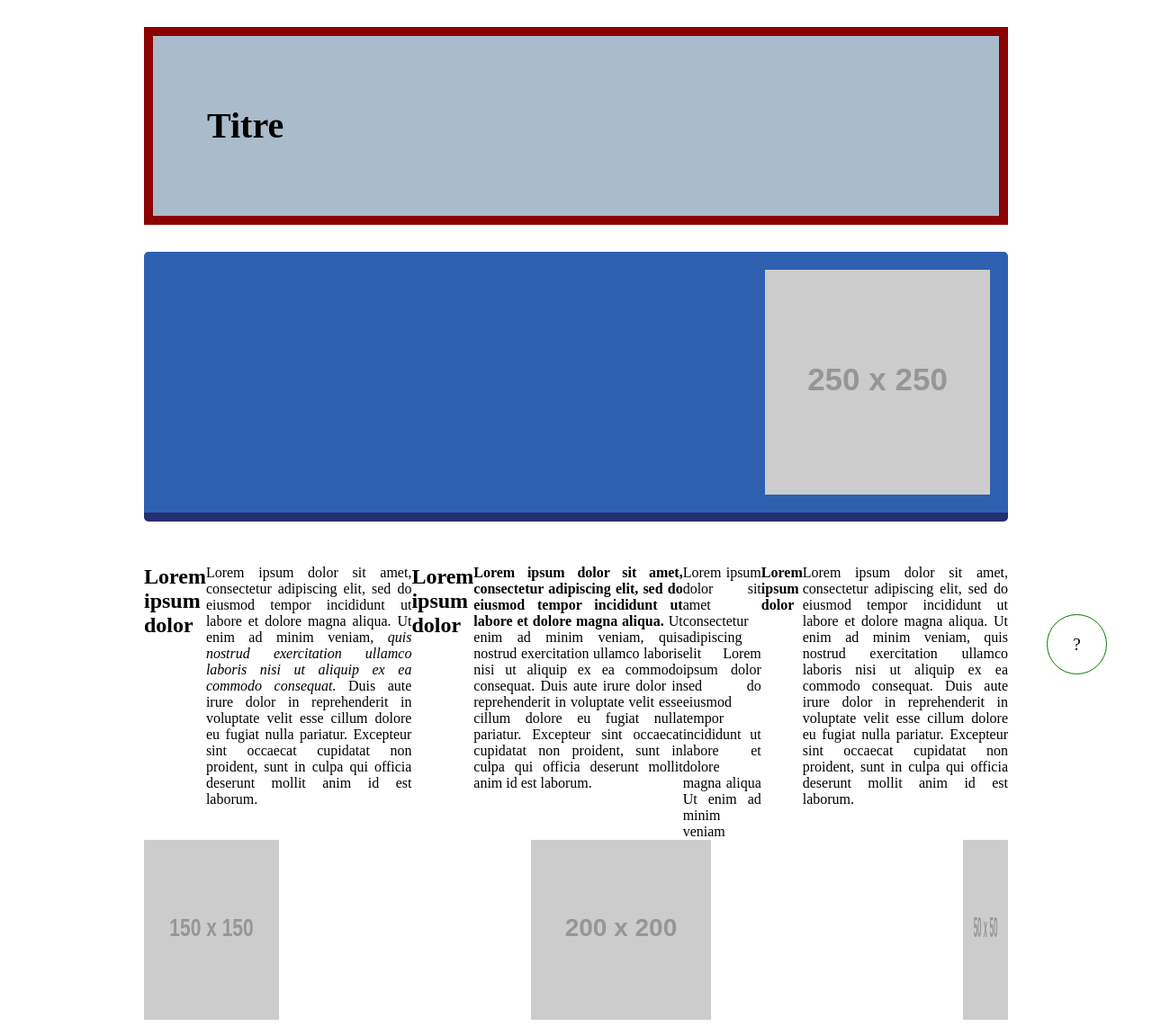
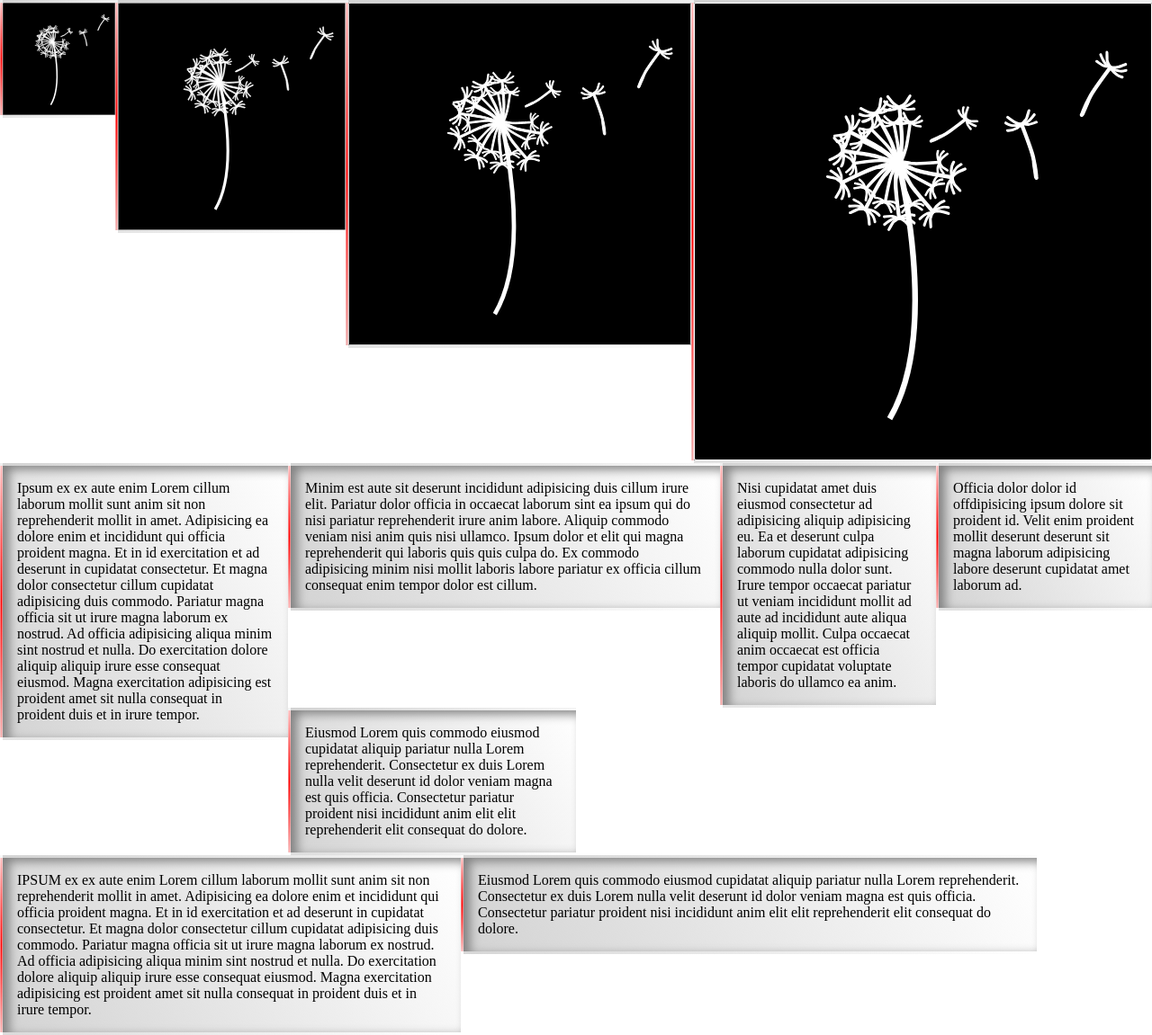
Before and after one commit to LaureBre/flex-fixed, a plain HTML site: page index.html in a window 1280 px wide. Shown: the whole page at 90% size. Drawn offline with Linux system fonts and the light colour scheme; placeholder pictures from the web are drawn by us.

Commit message:
merged with other float tests

```diff
--- a/css/exo1.css
+++ /dev/null
@@ -1,95 +0,0 @@
-*
-{
-  /* réinitialisation des margin/padding de tout le document */
-  padding: 0;
-  margin: 0;
-  /* border: 1px solid; */
-}
-
-/* Page entière, sauf exceptions : Limite l'affichage aux 3/4 et Centre */
-#conteneur
-{
-  width: 75%;
-  margin: auto;
-}
-
-header
-{
-  margin: 30px auto 30px auto;
-  background: #aabbcc;
-  height: 200px;
-  border: 10px solid darkred;
-}
-
-header h1
-{
-  font-size: 2.5em;
-  margin: auto auto auto 60px;
-  line-height: 200px;
-}
-
-main
-{
-  border-radius: 5px;
-  padding: 20px;
-  position: relative;
-  height: 250px;
-  background-color: rgb(45, 97, 176);
-  border-bottom: 10px solid;
-  border-bottom-color: rgb(39, 46, 113);
-  /* pour que son enfant ait une position: absolute relativement à lui */
-}
-
-main img
-{
-  position: absolute;
-  right: 20px;
-}
-
-#bouton
-{
-  /* Position fixe, définie par espaces à droite et en bas */
-  position: fixed;
-  right: 50px;
-  bottom: 50px;
-
-  /* Arrondi & taille de la division */
-  border-radius: 100%;
-  width: 65px;
-  height: 65px;
-
-  /* Centrer horizontalement et verticalement */
-  display: flex;
-
-  /* Lignes empilées */
-  flex-direction: column;
-
-  /* Centrer dans la colonne donc verticalement */
-  justify-content: center;
-
-  /* Centrer classiquement le texte - horizontalement */
-  text-align: center;
-
-  border: 1px solid green;
-  font-size: 1.2em;
-}
-
-#bouton:hover
-{
-  background-color: rgb(69, 133, 42);
-  color: white;
-}
-
-article
-{
-  margin-top: 3em;
-  text-align: justify;
-  /* Pour montrer un flex par défaut, qui aligne les éléments sur une ligne */
-  display: flex;
-}
-
-footer
-{
-  display: flex;
-  justify-content: space-between;
-}
--- /dev/null
+++ b/css/grid.css
@@ -0,0 +1,91 @@
+*
+{
+  margin: 0;
+  padding: 0;
+  box-sizing: border-box;
+}
+
+.container
+{
+  width: 100%;
+}
+
+/* Retour à la ligne */
+/* Crée une division vide sans rien à droite ni à gauche */
+.row::after
+{
+    content: "";
+    clear: both;
+    display: table;
+}
+
+[class*="col-"]
+{
+    float: left;
+    background-image: linear-gradient(60deg, rgba(33, 33, 33, 0.2), white);
+}
+
+
+/* grille à 10 colonnes */
+@media all and (max-width: 767px)
+{
+  .col-1, .col-6 {width: 20%;}
+  .col-2, .col-7 {width: 40%;}
+  .col-3, .col-8 {width: 60%;}
+  .col-4, .col-9 {width: 80%;}
+  .col-5, .col-10 {width: 100%;}
+
+  *
+  {
+    font-size: 1.02em;
+  }
+}
+
+@media all and (min-width: 768px)
+{
+  .col-1 {width: 10%;}
+  .col-2 {width: 20%;}
+  .col-3 {width: 30%;}
+  .col-4 {width: 40%;}
+  .col-5 {width: 50%;}
+  .col-6 {width: 60%;}
+  .col-7 {width: 70%;}
+  .col-8 {width: 80%;}
+  .col-9 {width: 90%;}
+  .col-10 {width: 100%;}
+}
+
+@media all and (min-width: 992px) and (max-width: 1199px)
+{
+
+}
+
+@media all and (min-width: 1200px)
+{
+
+}
+
+
+.col-hexa-1 {width: 6.25%;}
+.col-hexa-2 {width: 12.5%;}
+.col-hexa-3 {width: 18.75%;}
+.col-hexa-4 {width: 25%;}
+.col-hexa-5 {width: 31.25%;}
+.col-hexa-6 {width: 37.5%;}
+.col-hexa-7 {width: 43.75%;}
+.col-hexa-8 {width: 50%;}
+.col-hexa-9 {width: 56.25%;}
+.col-hexa-10 {width: 62.5%;}
+.col-hexa-11 {width: 68.75%;}
+.col-hexa-12 {width: 75%;}
+.col-hexa-13 {width: 81.25%;}
+.col-hexa-14 {width: 87.5%;}
+.col-hexa-15 {width: 93.75%;}
+.col-hexa-16 {width: 100%;}
+/* grille hexadécimale */
+
+.col-1-quart {width: 25%;}
+.col-2-quart {width: 50%;}
+.col-3-quart {width: 75%;}
+.col-4-quart {width: 100%;}
+/* grille en quarts */
--- /dev/null
+++ b/css/style.css
@@ -0,0 +1,13 @@
+*[class^="col"]
+{
+  box-shadow: 7px 4px 12px grey inset;
+  border-top-width: 3px;
+  border-right-width: 0;
+  border-style: solid;
+  border-image: radial-gradient(red, rgba(0, 0, 0, 0)) 0 100%;
+}
+
+p
+{
+  padding: 1em;
+}
--- a/index.html
+++ b/index.html
@@ -4,41 +4,34 @@
   <meta charset="UTF-8">
   <meta name="viewport" content="width=device-width, initial-scale=1.0">
   <meta http-equiv="X-UA-Compatible" content="ie=edge">
-  <title>placeholder</title>
-  <link type="text/css" rel="stylesheet" href="css/exo1.css">
+  <link rel="stylesheet" type="text/css" href="css/grid.css">
+  <link rel="stylesheet" type="text/css" href="css/style.css">
+  <title>DIY grid</title>
 </head>
 
 <body>
-  <div id="conteneur">
+  <div class="container">
 
-    <header>
-      <h1>Titre</h1>
-    </header>
-
-    <main>
-      <img src="http://via.placeholder.com/250x250" alt="Image placeholder en 250 par 250">
-    </main>
-
-    <div id="bouton">
-      <p>?</p>
+    <div class="row">
+        <img class="col-1" src="img/dandelion.svg" alt="">
+        <img class="col-2" src="img/dandelion.svg" alt="">
+        <img class="col-3" src="img/dandelion.svg" alt="">
+        <img class="col-4" src="img/dandelion.svg" alt="">
     </div>
 
-    <article>
-      <h1>Lorem ipsum dolor</h1><br /><br />
-      <p>Lorem ipsum dolor sit amet, consectetur adipiscing elit, sed do eiusmod tempor incididunt ut labore et dolore magna aliqua. Ut enim ad minim veniam, <em>quis nostrud exercitation ullamco laboris nisi ut aliquip ex ea commodo consequat.</em> Duis aute irure dolor in reprehenderit in voluptate velit esse cillum dolore eu fugiat nulla pariatur. Excepteur sint occaecat cupidatat non proident, sunt in culpa qui officia deserunt mollit anim id est laborum.</p><br /><br />
-      <h2>Lorem ipsum dolor</h2><br /><br />
-      <p><strong>Lorem ipsum dolor sit amet, consectetur adipiscing elit, sed do eiusmod tempor incididunt ut labore et dolore magna aliqua.</strong> Ut enim ad minim veniam, quis nostrud exercitation ullamco laboris nisi ut aliquip ex ea commodo consequat. Duis aute irure dolor in reprehenderit in voluptate velit esse cillum dolore eu fugiat nulla pariatur. Excepteur sint occaecat cupidatat non proident, sunt in culpa qui officia deserunt mollit anim id est laborum.</p>
-      <p>Lorem ipsum dolor sit amet consectetur adipiscing elit Lorem ipsum dolor sed do eiusmod tempor incididunt ut labore et dolore magna aliqua Ut enim ad minim veniam</p>
-        <h4>Lorem ipsum dolor</h4><br /><br />
-      <p>Lorem ipsum dolor sit amet, consectetur adipiscing elit, sed do eiusmod tempor incididunt ut labore et dolore magna aliqua. Ut enim ad minim veniam, quis nostrud exercitation ullamco laboris nisi ut aliquip ex ea commodo consequat. Duis aute irure dolor in reprehenderit in voluptate velit esse cillum dolore eu fugiat nulla pariatur. Excepteur sint occaecat cupidatat non proident, sunt in culpa qui officia deserunt mollit anim id est laborum.</p><br />
-    </article>
+    <div class="row">
+      <p class="col-hexa-4">Ipsum ex ex aute enim Lorem cillum laborum mollit sunt anim sit non reprehenderit mollit in amet. Adipisicing ea dolore enim et incididunt qui officia proident magna. Et in id exercitation et ad deserunt in cupidatat consectetur. Et magna dolor consectetur cillum cupidatat adipisicing duis commodo. Pariatur magna officia sit ut irure magna laborum ex nostrud. Ad officia adipisicing aliqua minim sint nostrud et nulla. Do exercitation dolore aliquip aliquip irure esse consequat eiusmod. Magna exercitation adipisicing est proident amet sit nulla consequat in proident duis et in irure tempor.</p>
+      <p class="col-hexa-6">Minim est aute sit deserunt incididunt adipisicing duis cillum irure elit. Pariatur dolor officia in occaecat laborum sint ea ipsum qui do nisi pariatur reprehenderit irure anim labore. Aliquip commodo veniam nisi anim quis nisi ullamco. Ipsum dolor et elit qui magna reprehenderit qui laboris quis quis culpa do. Ex commodo adipisicing minim nisi mollit laboris labore pariatur ex officia cillum consequat enim tempor dolor est cillum.</p>
+      <p class="col-hexa-3">Nisi cupidatat amet duis eiusmod consectetur ad adipisicing aliquip adipisicing eu. Ea et deserunt culpa laborum cupidatat adipisicing commodo nulla dolor sunt. Irure tempor occaecat pariatur ut veniam incididunt mollit ad aute ad incididunt aute aliqua aliquip mollit. Culpa occaecat anim occaecat est officia tempor cupidatat voluptate laboris do ullamco ea anim.</p>
+      <p class="col-hexa-3">Officia dolor dolor id offdipisicing ipsum dolore sit proident id. Velit enim proident mollit deserunt deserunt sit magna laborum adipisicing labore deserunt cupidatat amet laborum ad.</p>
+      <p class="col-1-quart">Eiusmod Lorem quis commodo eiusmod cupidatat aliquip pariatur nulla Lorem reprehenderit. Consectetur ex duis Lorem nulla velit deserunt id dolor veniam magna est quis officia. Consectetur pariatur proident nisi incididunt anim elit elit reprehenderit elit consequat do dolore.</p>
+    </div>
 
-    <footer>
-      <img src="http://via.placeholder.com/150x150">
-      <img src="http://via.placeholder.com/200x200">
-      <img src="http://via.placeholder.com/50x50">
-    </footer>
+    <div class="row">
+      <p class="col-4">IPSUM ex ex aute enim Lorem cillum laborum mollit sunt anim sit non reprehenderit mollit in amet. Adipisicing ea dolore enim et incididunt qui officia proident magna. Et in id exercitation et ad deserunt in cupidatat consectetur. Et magna dolor consectetur cillum cupidatat adipisicing duis commodo. Pariatur magna officia sit ut irure magna laborum ex nostrud. Ad officia adipisicing aliqua minim sint nostrud et nulla. Do exercitation dolore aliquip aliquip irure esse consequat eiusmod. Magna exercitation adipisicing est proident amet sit nulla consequat in proident duis et in irure tempor.</p>
+      <p class="col-5">Eiusmod Lorem quis commodo eiusmod cupidatat aliquip pariatur nulla Lorem reprehenderit. Consectetur ex duis Lorem nulla velit deserunt id dolor veniam magna est quis officia. Consectetur pariatur proident nisi incididunt anim elit elit reprehenderit elit consequat do dolore.</p>
+    </div>
+
   </div>
 </body>
-
 </html>
```
Also changed, not shown: img/dandelion.svg (added), 1 other file.
